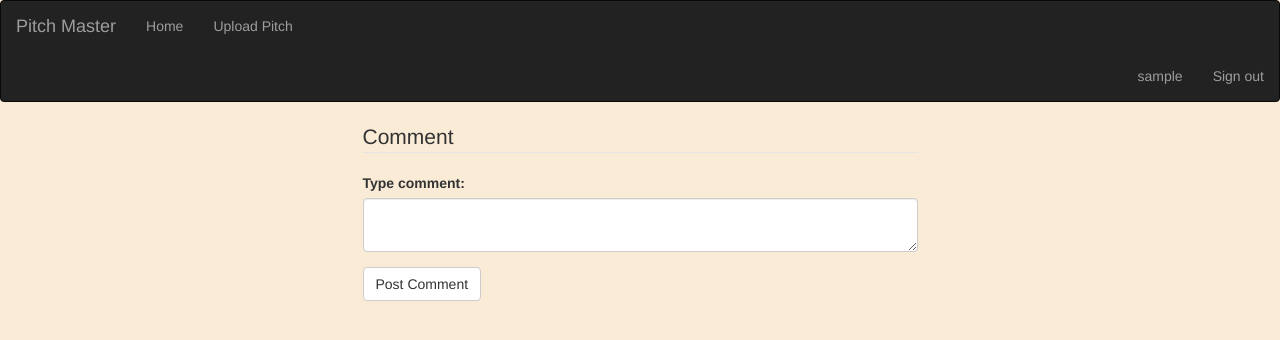
After one commit to dynamodenis/pitch-master, a Flask app: page /pitch/comment in a window 1280 px wide. The commit adds this page. Shown: the top 340 px of the page. Run offline with Flask 2, Linux system fonts and the light colour scheme; the visitor is signed in with stand-in values (Sample User, id 1); data comes from the database, SQL or seed files in the repository; some libraries are stand-ins or nearby versions.

Commit message:
created the comment form form and the view route

```diff
--- a/app/main/forms.py
+++ b/app/main/forms.py
@@ -6,3 +6,7 @@ class UploadPitch(FlaskForm):
     category=StringField('Pitch Category:', validators=[DataRequired(),Length(max=20)])
     pitch=TextAreaField('Write Pitch:',validators=[DataRequired()])
     submit=SubmitField('Post Pitch')
+
+class CommentsForm(FlaskForm):
+    comment=TextAreaField('Type comment:', validators=[DataRequired()])
+    submit=SubmitField('Post Comment')
--- a/app/main/views.py
+++ b/app/main/views.py
@@ -1,8 +1,8 @@
 from flask import render_template,redirect,url_for,abort,flash
 from . import main
 from flask_login import login_required,current_user
-from ..models import User
-from .forms import UploadPitch
+from ..models import User,Comment
+from .forms import UploadPitch,CommentsForm
 from .. import db
 
 
@@ -34,3 +34,16 @@ def upload_pitch():
         flash('Pitch Uploaded')
         return redirect(url_for('main.index',users=current_user))
     return render_template('profile/update_pitch.html',pitch=pitch,title='Create Pitch')
+
+@main.route('/pitch/comment',methods=['GET','POST'])
+@login_required
+def comment():
+    comments=CommentsForm()
+    if comments.validate_on_submit():
+        comment=Comment(comment=comments.comment.form,user=current_user)
+        db.session.add(comment)
+        db.session.commit()
+        flash('Comment posted!')
+        return url_for('main.index')
+
+    return render_template('profile/comments.html' ,comment=comments)
--- a/app/templates/index.html
+++ b/app/templates/index.html
@@ -10,6 +10,7 @@
               <p class="card-text">{{users.pitch}}</p>
               <p class="card-text"><small class="text-muted">Posted At: <span class="badge badge-secondary">{{users.posted}}</span></small></p>
             </div>
+            <a href="{{url_for('main.comment')}}"><button class="btn btn-success">Comment</button></a>
         </div>
     </div>
     <hr style="border-width: 2px;">
--- /dev/null
+++ b/app/templates/profile/comments.html
@@ -0,0 +1,22 @@
+{% import 'bootstrap/wtf.html' as wtf %}
+{% extends 'base.html'%}
+{% block content%}
+<div class="container">
+    <div class="row">
+        <div class="col-md-2 col-lg-3"></div>
+        <div class="col-md-8 col-sm-12 col-lg-6">
+            <legend class="border-bottom mb-4">Comment</legend>
+        <!-- Flash message -->
+        {% for message in get_flashed_messages()%}
+        <div class="alert alert-danger">
+            <button type="button" class="close" data-dismiss="alert">&times;</button>
+            {{ message }}
+        </div>
+        {% endfor%}
+            {{wtf.quick_form(comment)}}
+        </div>
+
+        <div class="col-md-2 col-lg-3"></div>
+    </div>
+</div>
+{% endblock%}
--- a/manage.py
+++ b/manage.py
@@ -3,7 +3,7 @@ from flask_script import Manager, Server
 from app.models import User,Comment
 from flask_migrate import Migrate,MigrateCommand
 
-app=create_app('test')
+app=create_app('development')
 
 manager=Manager(app)
 manager.add_command('server',Server)
```
